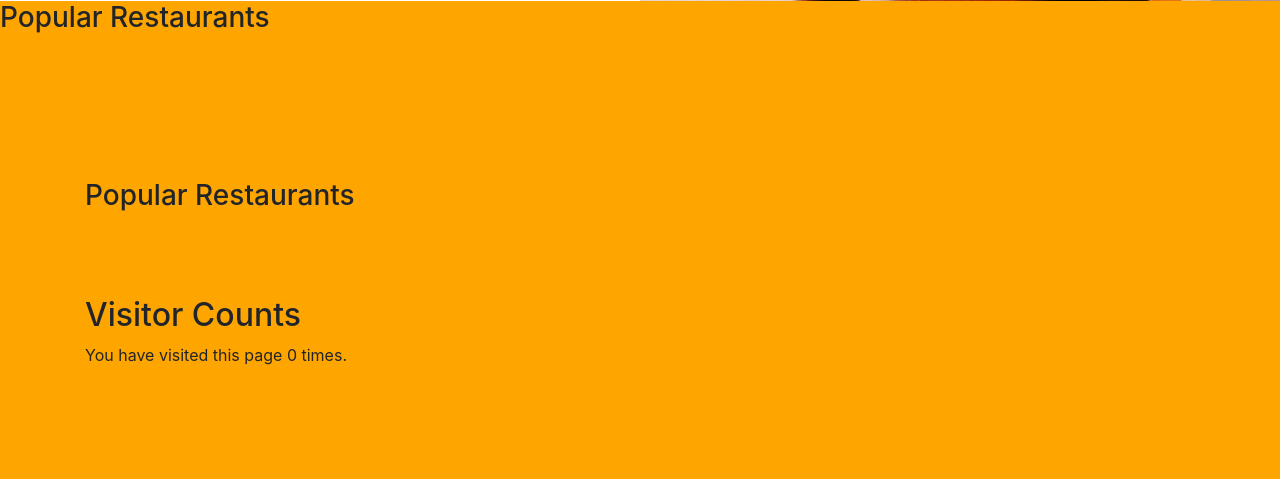
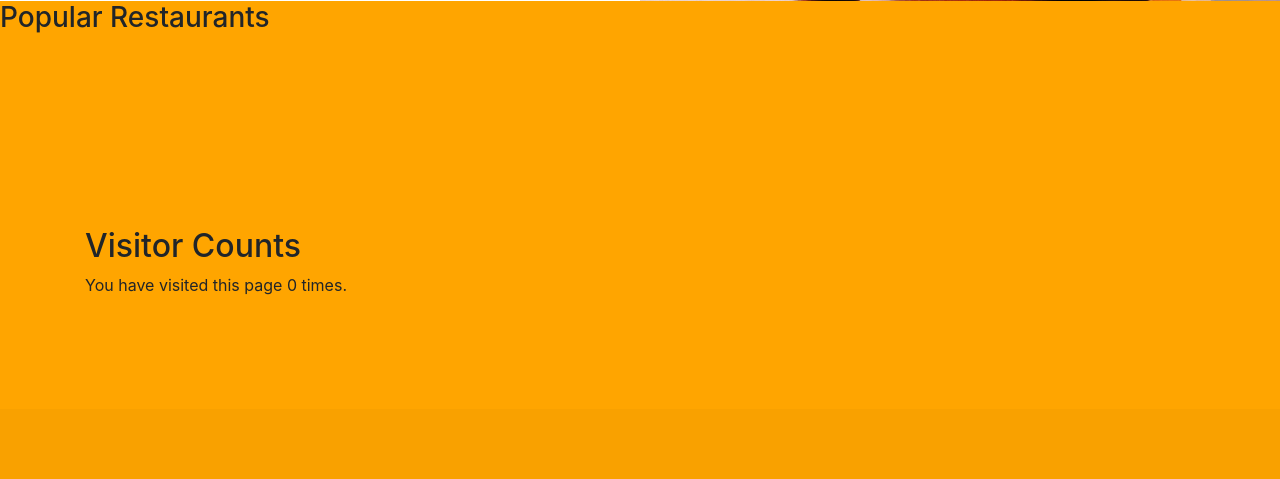
Before and after one commit to t-doan/munch-project, a Django app: page / in a window 1280 px wide. Shown: the part 496-975 px from the top of the page. After the commit the page ends 791 px from the top, so only its background shows below. Run offline with Django 3.2, Linux system fonts and the light colour scheme; data that the repository does not hold is empty; some libraries are stand-ins or nearby versions.

Commit message:
Finalized Rests. on main page

```diff
--- a/tables/templates/tables/home.html
+++ b/tables/templates/tables/home.html
@@ -29,16 +29,6 @@
           </div>
       </div>
   </div>
-
-  <div class="container">
-    <h3>Popular Restaurants</h3>
-      <ul>
-      {% for restaurant in restaurants.all %}
-          <li><a href="{% url 'restaurantView' restaurant.id %}">{{ restaurant.name }}</a></li>
-          <img class="card-img-top" src="{{ restaurant.image.url }}" height="200"></img>
-      {% endfor %}
-      </ul>
-  </div>
   <br><br>
   <div class="container">
     <h2> Visitor Counts </h2>
```
